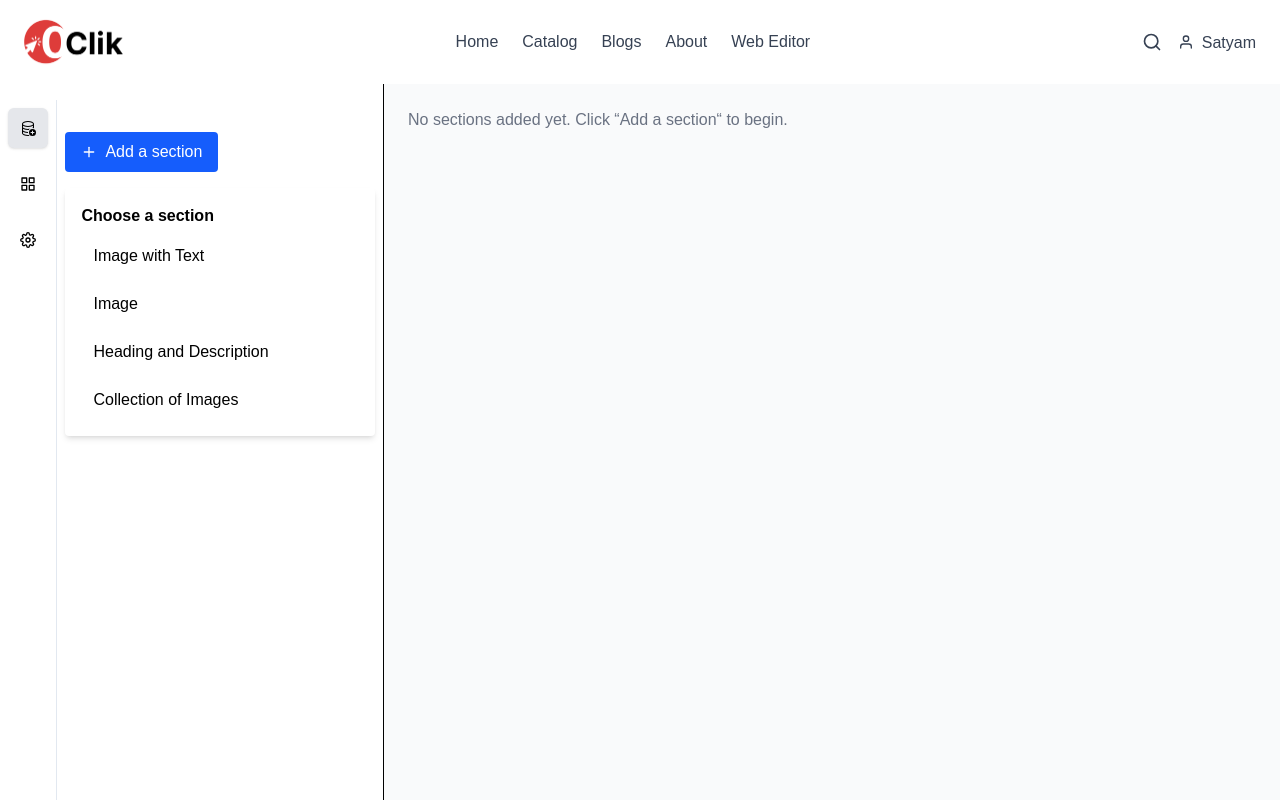
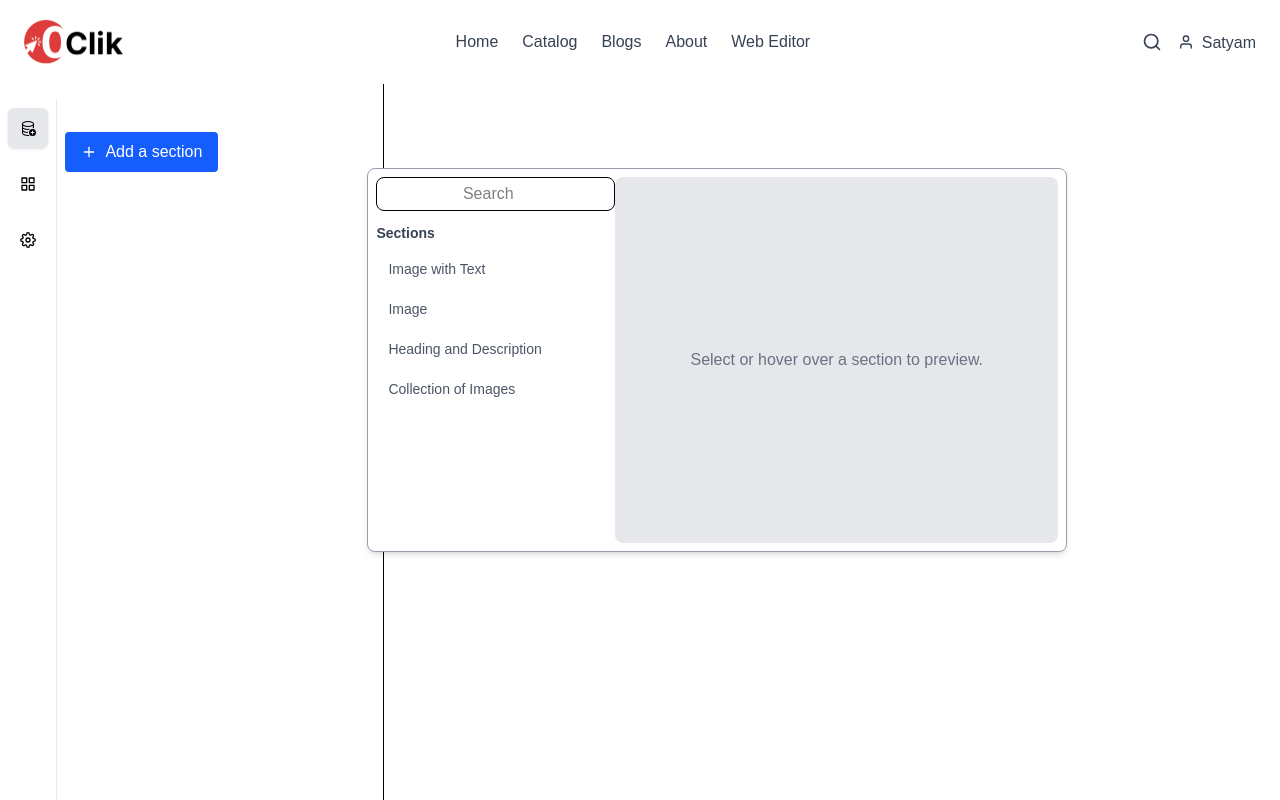
Before and after one commit to satyamSknEns/web-builder-frontend, a Next.js app: page /web-editor in a window 1280 px wide. Both pictures are taken after a click on the button "Add a section". Shown: the top 800 px of the page. Built offline with nearby package versions, Linux system fonts and the light colour scheme.

Commit message:
customization

```diff
--- a/src/app/web-editor/page.tsx
+++ b/src/app/web-editor/page.tsx
@@ -1,7 +1,7 @@
 "use client";
 
-import React, { useState } from "react";
-import { FiSettings, FiFileText, FiGrid, FiPlus } from "react-icons/fi";
+import React, { useState, useEffect, useRef } from "react";
+import { FiSettings, FiGrid, FiPlus } from "react-icons/fi";
 import { BsDatabaseAdd } from "react-icons/bs";
 
 const sectionOptions = [
@@ -12,22 +12,42 @@ const sectionOptions = [
 ];
 
 const WebEditor = () => {
-  const [activeTab, setActiveTab] = useState<
-    "settings" | "content" | "components"
-  >("content");
+  const [activeTab, setActiveTab] = useState<"settings" | "content" | "components">("content");
   const [showSectionPopup, setShowSectionPopup] = useState(false);
   const [addedSections, setAddedSections] = useState<string[]>([]);
+  const [hoveredSection, setHoveredSection] = useState<string | null>(null);
+  const [selectedSection, setSelectedSection] = useState<string | null>(null);
+  const popupRef = useRef<HTMLDivElement>(null);
 
   const handleAddSection = (sectionId: string) => {
     setAddedSections([...addedSections, sectionId]);
     setShowSectionPopup(false);
+    setSelectedSection(null);
   };
+
+  useEffect(() => {
+    const handleClickOutside = (event: MouseEvent) => {
+      if (popupRef.current && !popupRef.current.contains(event.target as Node)) {
+        setShowSectionPopup(false);
+        setSelectedSection(null);
+      }
+    };
+
+    if (showSectionPopup) {
+      document.addEventListener("mousedown", handleClickOutside);
+    }
+
+    return () => {
+      document.removeEventListener("mousedown", handleClickOutside);
+    };
+  }, [showSectionPopup]);
 
   const renderSectionPreview = (sectionId: string) => {
     switch (sectionId) {
       case "imageWithText":
         return (
-          <div className="flex border rounded-md overflow-hidden shadow bg-white mb-4">
+          <div className="flex flex-col border rounded-md overflow-hidden shadow bg-white mb-4">
+            <div className="flex">
               <div className="w-1/2 p-4 bg-gray-100 text-center">
                 Image Placeholder
               </div>
@@ -38,28 +58,37 @@ const WebEditor = () => {
                 </p>
               </div>
             </div>
+
+          </div>
         );
       case "image":
         return (
-          <div className="bg-gray-100 text-center p-6 mb-4 rounded">
-            Image Section
+          <div className="flex flex-col bg-gray-100 text-center mb-4 rounded">
+            <div className="p-6">Image Section</div>
+
           </div>
         );
       case "headingDesc":
         return (
-          <div className="p-4 bg-white rounded shadow mb-4">
+          <div className="flex flex-col p-4 bg-white rounded shadow mb-4">
+            <div>
               <h3 className="text-xl font-bold mb-2">Heading</h3>
               <p className="text-gray-600">
                 This is a paragraph with description.
               </p>
             </div>
+
+          </div>
         );
       case "imageCollection":
         return (
-          <div className="grid grid-cols-3 gap-2 mb-4">
+          <div className="flex flex-col mb-4">
+            <div className="grid grid-cols-3 gap-2">
               <div className="h-24 bg-gray-200 rounded">Image 1</div>
               <div className="h-24 bg-gray-200 rounded">Image 2</div>
               <div className="h-24 bg-gray-200 rounded">Image 3</div>
+            </div>
+
           </div>
         );
       default:
@@ -68,14 +97,12 @@ const WebEditor = () => {
   };
 
   return (
-    <div className="min-h-screen flex  text-black">
+    <div className="min-h-screen flex text-black">
       <div className="w-[30%] flex items-start border-r bg-white py-4">
         <div className="flex flex-col gap-4 items-start border-r-[1px] p-2 border-slate-200 w-[15%] h-full">
           <button
             className={`flex items-center justify-center gap-2 p-3 cursor-pointer outline-none rounded-md w-full ${
-              activeTab === "content"
-                ? "bg-gray-200 shadow"
-                : "hover:bg-gray-200"
+              activeTab === "content" ? "bg-gray-200 shadow" : "hover:bg-gray-200"
             }`}
             onClick={() => setActiveTab("content")}
           >
@@ -83,9 +110,7 @@ const WebEditor = () => {
           </button>
           <button
             className={`flex items-center justify-center gap-2 p-3 cursor-pointer outline-none rounded-md w-full ${
-              activeTab === "components"
-                ? "bg-gray-200 shadow"
-                : "hover:bg-gray-200"
+              activeTab === "components" ? "bg-gray-200 shadow" : "hover:bg-gray-200"
             }`}
             onClick={() => setActiveTab("components")}
           >
@@ -93,9 +118,7 @@ const WebEditor = () => {
           </button>
           <button
             className={`flex items-center justify-center gap-2 p-3 cursor-pointer outline-none rounded-md w-full ${
-              activeTab === "settings"
-                ? "bg-gray-200 shadow"
-                : "hover:bg-gray-200"
+              activeTab === "settings" ? "bg-gray-200 shadow" : "hover:bg-gray-200"
             }`}
             onClick={() => setActiveTab("settings")}
           >
@@ -103,7 +126,7 @@ const WebEditor = () => {
           </button>
         </div>
 
-        <div className="w-[85%] px-2 mt-8">
+        <div className="w-[85%] px-2 mt-8 relative">
           {activeTab === "content" && (
             <div>
               <button
@@ -114,20 +137,43 @@ const WebEditor = () => {
               </button>
 
               {showSectionPopup && (
-                <div className="mt-4 bg-white shadow-md rounded p-4">
-                  <h4 className="font-semibold mb-2">Choose a section</h4>
-                  <ul className="space-y-2">
+                <div
+                  ref={popupRef}
+                  className="mt-4 bg-white shadow-md rounded-lg p-2 border border-gray-400 absolute top-1/2 left-[310px] overflow-y-scroll flex h-96 w-[700px]"
+                >
+                  <div className="overflow-y-scroll h-full w-[35%]">
+                    <div className="rounded-lg">
+                      <input
+                        type="search"
+                        placeholder="Search"
+                        className="w-full border rounded-lg py-1 text-center"
+                      />
+                    </div>
+                    <h4 className="text-sm font-semibold text-gray-700 mb-2 my-3">Sections</h4>
+                    <ul className="space-y-1">
                       {sectionOptions.map((section) => (
                         <li key={section.id}>
                           <button
-                          onClick={() => handleAddSection(section.id)}
-                          className="w-full text-left px-3 py-2 rounded hover:bg-gray-100"
+                            onClick={() => setSelectedSection(section.id)} // Set preview on click
+                            onMouseEnter={() => setHoveredSection(section.id)}
+                            onMouseLeave={() => setHoveredSection(null)}
+                            className="w-full flex items-center text-left px-3 py-2 rounded-md text-gray-600 hover:bg-gray-100 transition-colors duration-150"
                           >
-                          {section.label}
+                            <span className="text-sm">{section.label}</span>
                           </button>
                         </li>
                       ))}
                     </ul>
+                  </div>
+                  <div className="rounded-lg bg-gray-200 w-[65%] flex justify-center items-center p-6 overflow-y-auto h-full">
+                    {selectedSection || hoveredSection ? (
+                      renderSectionPreview(selectedSection || hoveredSection!)
+                    ) : (
+                      <p className="text-gray-500">
+                        Select or hover over a section to preview.
+                      </p>
+                    )}
+                  </div>
                 </div>
               )}
             </div>
@@ -142,18 +188,6 @@ const WebEditor = () => {
           )}
         </div>
       </div>
-
-      <div className="w-[70%] p-6 bg-gray-50 overflow-y-auto">
-        {addedSections.length === 0 ? (
-          <p className="text-gray-500">
-            No sections added yet. Click &ldquo;Add a section&ldquo; to begin.
-          </p>
-        ) : (
-          addedSections.map((sectionId, idx) => (
-            <div key={idx}>{renderSectionPreview(sectionId)}</div>
-          ))
-        )}
-      </div>
     </div>
   );
 };
```
Lines whose indentation alone changed are shown as unchanged.
